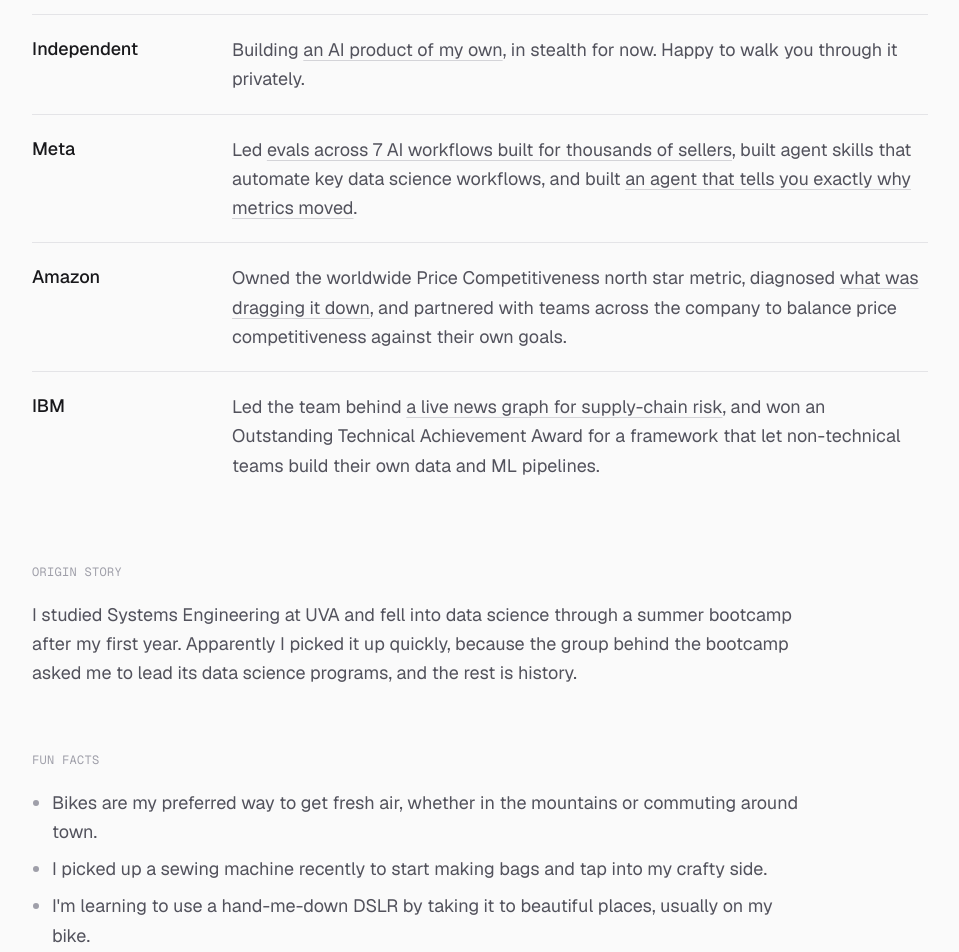
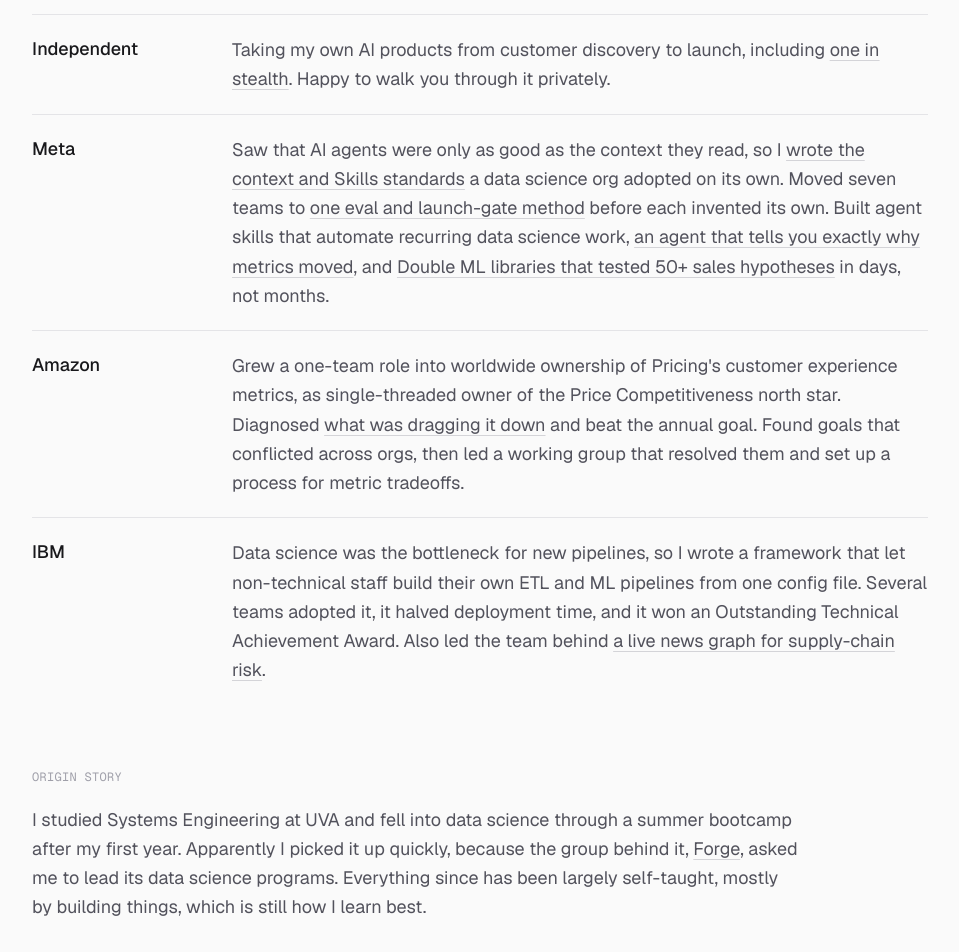
Before and after one commit to CharlieTolleson/portfolio-site, a Next.js app: page /about in a window 1280 px wide. Shown: the part 440-1392 px from the top of the page, without its empty margins (48-1007 px from the left). Built offline with nearby package versions, Linux system fonts and the light colour scheme.

Commit message:
Measurement hero, resume-framed About work list and origin story
Co-Authored-By: Claude Opus 5.5 <noreply@anthropic.com>

```diff
--- a/src/app/about/page.tsx
+++ b/src/app/about/page.tsx
@@ -15,9 +15,13 @@
  *     LinkedIn.
  *   - **Fun facts stay low-key.** A plain bulleted list at the end, so the
  *     personal notes read as color rather than competing with the work.
- *   - **Figures match the cards.** Every career number here (Meta eval scope)
- *     is the same one the home page quotes, so a reader cross-checking never
- *     finds a mismatch.
+ *   - **Problem, fix, adoption (2026-10-15).** Each work line follows the
+ *     framing of Charlie's entrepreneurship resume: the problem he noticed,
+ *     what he built, and who picked it up. Lines link to their case studies.
+ *   - **Figures match the cards.** Every career number here (seven teams,
+ *     50+ hypotheses) is the same one the home page quotes, so a reader
+ *     cross-checking never finds a mismatch. Resume-only figures (org size,
+ *     speedup multiples, dollar amounts, Skill counts) stay off the site.
  *   - **The current product stays in stealth (Charlie, 2026-10-06).** Neither
  *     the intro nor the work list names it, its industry, or what it connects
  *     to; the work list links to the stealth entry instead.
@@ -49,11 +53,12 @@ const WORK: { org: string; line: ReactNode }[] = [
     org: "Independent",
     line: (
       <>
-        Building{" "}
+        Taking my own AI products from customer discovery to launch,
+        including{" "}
         <Link href="/work/building-in-stealth" className={LINK}>
-          an AI product of my own
+          one in stealth
         </Link>
-        , in stealth for now. Happy to walk you through it privately.
+        . Happy to walk you through it privately.
       </>
     ),
   },
@@ -61,17 +66,24 @@ const WORK: { org: string; line: ReactNode }[] = [
     org: "Meta",
     line: (
       <>
-        Led{" "}
+        Saw that AI agents were only as good as the context they read, so I{" "}
+        <Link href="/work/agent-ready-org" className={LINK}>
+          wrote the context and Skills standards
+        </Link>{" "}
+        a data science org adopted on its own. Moved seven teams to{" "}
         <Link href="/work/launch-bar" className={LINK}>
-          evals across 7 AI workflows built for thousands of sellers
-        </Link>
-        ,
-        built agent skills that automate key data science workflows, and
-        built{" "}
+          one eval and launch-gate method
+        </Link>{" "}
+        before each invented its own. Built agent skills that automate
+        recurring data science work,{" "}
         <Link href="/work/metric-decomposition" className={LINK}>
           an agent that tells you exactly why metrics moved
         </Link>
-        .
+        , and{" "}
+        <Link href="/work/causal-inference" className={LINK}>
+          Double ML libraries that tested 50+ sales hypotheses
+        </Link>{" "}
+        in days, not months.
       </>
     ),
   },
@@ -79,12 +91,15 @@ const WORK: { org: string; line: ReactNode }[] = [
     org: "Amazon",
     line: (
       <>
-        Owned the worldwide Price Competitiveness north star metric, diagnosed{" "}
+        Grew a one-team role into worldwide ownership of Pricing&apos;s customer
+        experience metrics, as single-threaded owner of the Price
+        Competitiveness north star. Diagnosed{" "}
         <Link href="/work/metric-decomposition" className={LINK}>
           what was dragging it down
-        </Link>
-        , and partnered with teams across the company to balance price
-        competitiveness against their own goals.
+        </Link>{" "}
+        and beat the annual goal. Found goals that conflicted across orgs, then
+        led a working group that resolved them and set up a process for metric
+        tradeoffs.
       </>
     ),
   },
@@ -92,12 +107,15 @@ const WORK: { org: string; line: ReactNode }[] = [
     org: "IBM",
     line: (
       <>
-        Led the team behind{" "}
+        Data science was the bottleneck for new pipelines, so I wrote a
+        framework that let non-technical staff build their own ETL and ML
+        pipelines from one config file. Several teams adopted it, it halved
+        deployment time, and it won an Outstanding Technical Achievement Award.
+        Also led the team behind{" "}
         <Link href="/work/news-event-detection" className={LINK}>
           a live news graph for supply-chain risk
         </Link>
-        , and won an Outstanding Technical Achievement Award for a framework
-        that let non-technical teams build their own data and ML pipelines.
+        .
       </>
     ),
   },
@@ -126,9 +144,9 @@ export default function AboutPage() {
             Based in Seattle, WA
           </p>
           <p className="text-xl leading-relaxed text-zinc-700">
-            Lately, I&apos;m into seeing how many of life&apos;s inconveniences I
-            can eliminate with agentic AI, whether that&apos;s a personal agent
-            for myself or a full-fledged product. Previously, I spent eight
+            Lately, I&apos;ve been ideating, prototyping, and working toward
+            launch on several projects, having fun with AI along the way.
+            Previously, I spent eight
             years at Meta, Amazon, and IBM working in just about every corner of
             data science: production ML, metrics and forecasting, and agentic
             AI.
@@ -159,8 +177,18 @@ export default function AboutPage() {
           <p className="text-lg leading-relaxed text-zinc-600">
             I studied Systems Engineering at UVA and fell into data science
             through a summer bootcamp after my first year. Apparently I picked it
-            up quickly, because the group behind the bootcamp asked me to lead
-            its data science programs, and the rest is history.
+            up quickly, because the group behind it,{" "}
+            <a
+              href="https://joinforge.co"
+              target="_blank"
+              rel="noopener noreferrer"
+              className={LINK}
+            >
+              Forge
+            </a>
+            , asked me to lead its data science programs. Everything since has
+            been largely self-taught, mostly by building things, which is still
+            how I learn best.
           </p>
         </section>
 
--- a/src/app/page.tsx
+++ b/src/app/page.tsx
@@ -156,14 +156,15 @@ export default function Home() {
           transition={{ duration: 0.6, ease: "easeOut" }}
           className="flex max-w-3xl flex-col gap-6"
         >
-          {/* The headline pairs breadth (the full data science stack) with
-              what I do now (AI that makes teams more effective), rather than
-              a job title, so it reads for both data science and AI roles and
-              leads into the call to connect below (2026-10-08). */}
+          {/* The headline names the through-line of the work (measurement
+              frameworks that drive decisions), which the launch-bar, causal,
+              and Metric Forensics cards all prove, then says what I do now
+              (2026-10-15). It avoids a job title so it reads for both data
+              science and AI roles. */}
           <h1 className="text-3xl font-medium leading-snug tracking-tight text-zinc-900 sm:text-4xl">
-            Hi, I&apos;m Charlie, a multidisciplinary data scientist with
-            experience across the full data science stack, now using AI to make
-            teams more effective.
+            Hi, I&apos;m Charlie, a multidisciplinary data scientist building
+            the measurement frameworks that decide a business&apos;s next move.
+            Now prototyping and launching products with AI.
           </h1>
           {/* Availability, then background: one pair, so it sits tighter than
               the gap-6 between the hero's other blocks. The first line is a
```
